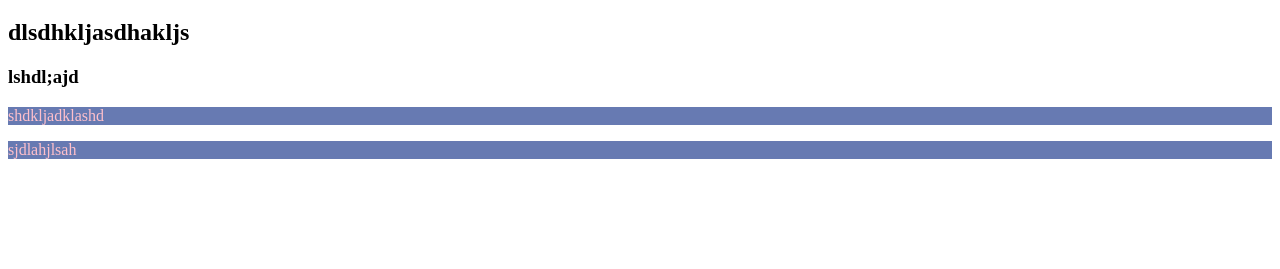
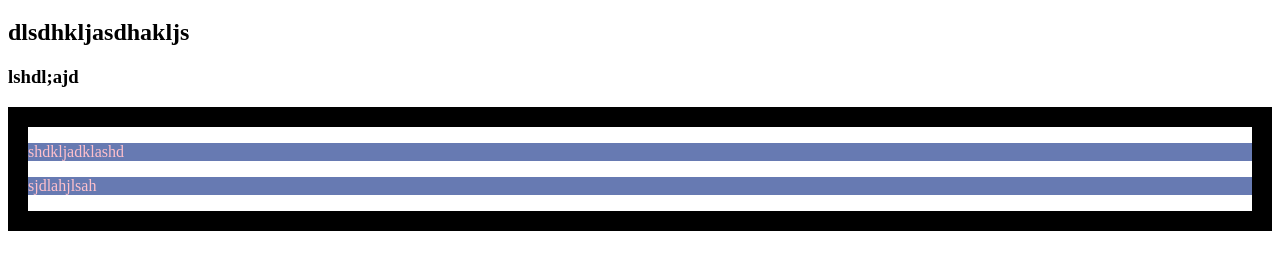
Before and after one commit to Devjhoti/my-second-repo, a plain HTML site: page index.html in a window 1280 px wide. Shown: the part 61-330 px from the top of the page. Drawn offline with Linux system fonts and the light colour scheme.

Commit message:
border added

```diff
--- a/index.html
+++ b/index.html
@@ -11,7 +11,10 @@
     <h1>hskljasdhjklhsda;</h1>
     <h2>dlsdhkljasdhakljs</h2>
     <h3>lshdl;ajd</h3>
+
+    <div class="p1">
     <p>shdkljadklashd</p>
     <p>sjdlahjlsah</p>
+    </div>
 </body>
 </html>
--- a/style.css
+++ b/style.css
@@ -5,3 +5,6 @@ p{
 h1{
     background-color:royalblue;
 }
+.p1{
+    border: solid 20px;
+}
```
